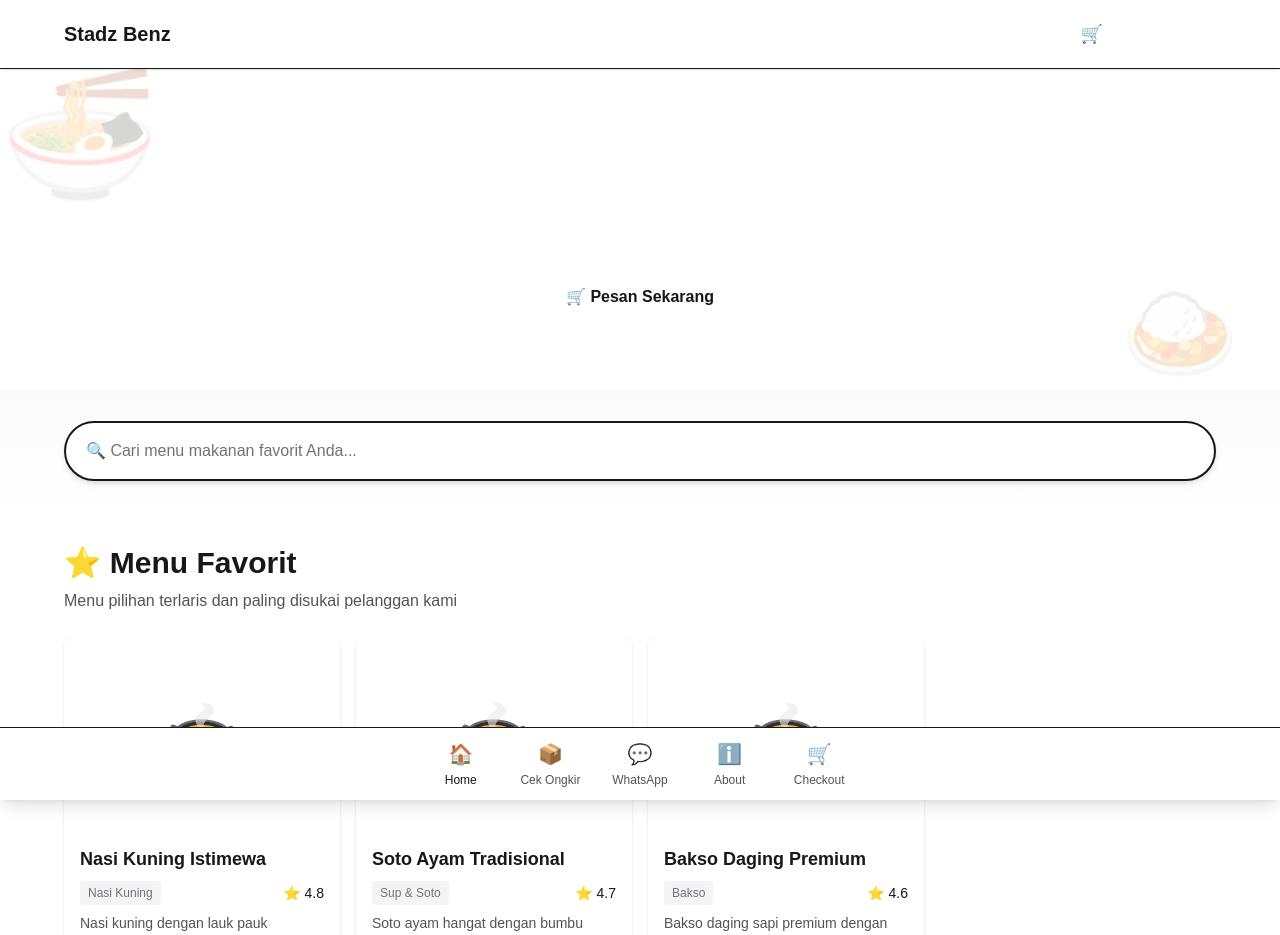
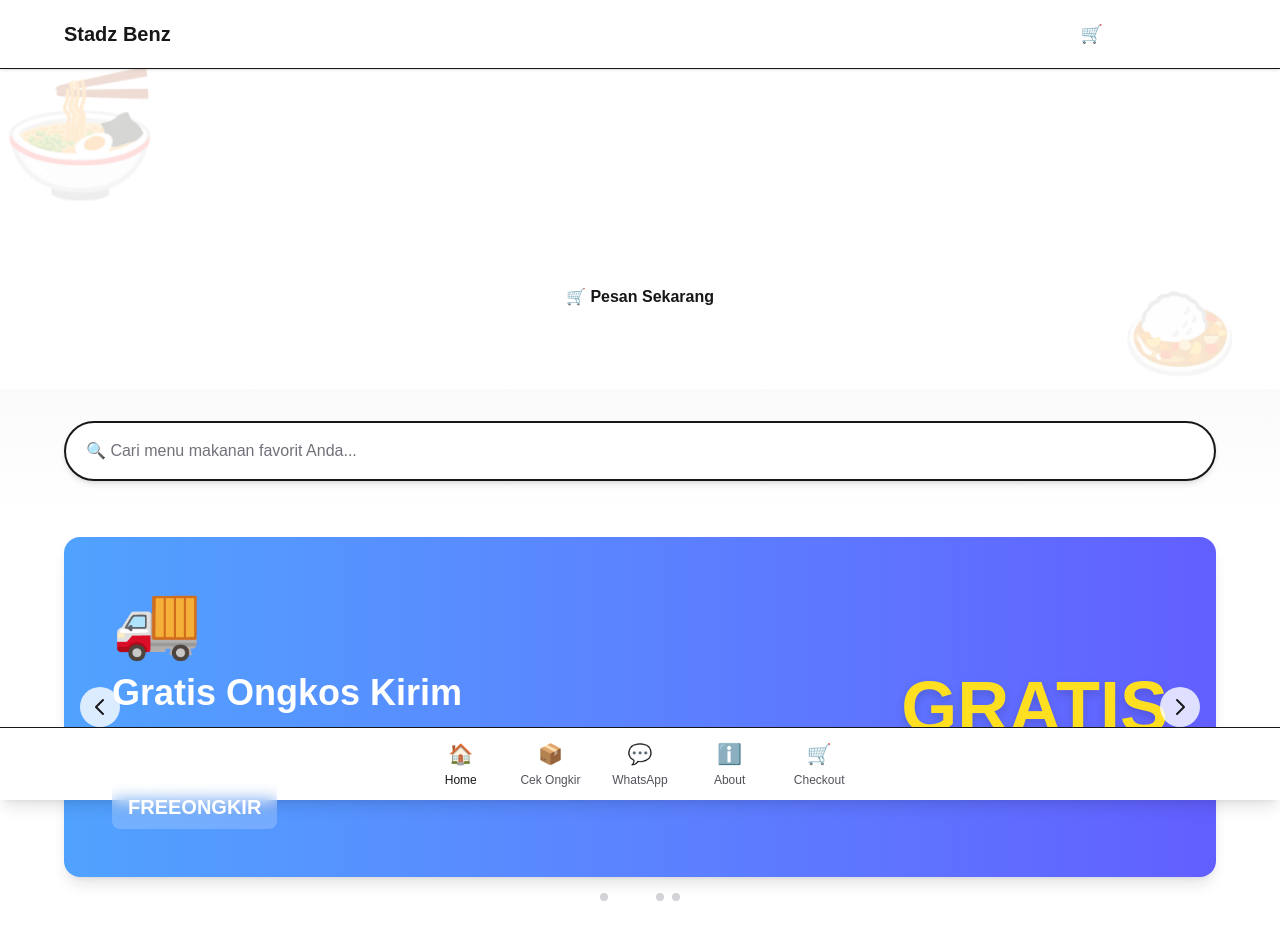
Before and after one commit to usepsofyaan/stadzbenz, a Next.js app: page / in a window 1280 px wide. Shown: the top 935 px of the page. Built offline with nearby package versions, Linux system fonts and the light colour scheme.

Commit message:
feat: add banner on homepage

```diff
--- a/app/page.tsx
+++ b/app/page.tsx
@@ -7,6 +7,7 @@ import Categories from "@/components/Categories";
 import SearchBar from "@/components/SearchBar";
 import MenuList from "@/components/MenuList";
 import CartIndicator from "@/components/CartIndicator";
+import PromoCarousel from "@/components/PromoCarousel";
 
 export default function Home() {
   const [searchQuery, setSearchQuery] = useState("");
@@ -28,6 +29,9 @@ export default function Home() {
       {/* Search Bar - Optimal Position */}
       <SearchBar onSearch={setSearchQuery} />
 
+      {/* Promo Carousel - Between Search & Featured Menu */}
+      <PromoCarousel />
+
       {/* Featured Menu */}
       <FeaturedMenu />
 
--- /dev/null
+++ b/components/PromoCarousel.tsx
@@ -0,0 +1,81 @@
+"use client";
+
+import { useState, useEffect } from "react";
+import { promos } from "@/data/promos";
+
+export default function PromoCarousel() {
+  const [currentSlide, setCurrentSlide] = useState(0);
+
+  // Auto-slide every 5 seconds
+  useEffect(() => {
+    const interval = setInterval(() => {
+      setCurrentSlide((prev) => (prev + 1) % promos.length);
+    }, 5000);
+    return () => clearInterval(interval);
+  }, []);
+
+  const goToPrevious = () => {
+    setCurrentSlide((prev) => (prev - 1 + promos.length) % promos.length);
+  };
+
+  const goToNext = () => {
+    setCurrentSlide((prev) => (prev + 1) % promos.length);
+  };
+
+  const goToSlide = (index: number) => {
+    setCurrentSlide(index);
+  };
+
+  const currentPromo = promos[currentSlide];
+
+  return (
+    <section className="px-4 py-6">
+      <div className="max-w-6xl mx-auto">
+        {/* Main Banner */}
+        <div className="relative rounded-2xl overflow-hidden shadow-lg">
+          <div className={`bg-gradient-to-r ${currentPromo.bgColor} text-white p-8 sm:p-12 min-h-64 flex items-center justify-between`}>
+            {/* Left Side - Icon & Text */}
+            <div className="flex-1 z-10">
+              <div className="text-6xl sm:text-7xl mb-4">{currentPromo.icon}</div>
+              <h2 className="text-3xl sm:text-4xl font-bold mb-2">{currentPromo.title}</h2>
+              <p className="text-white/90 text-lg mb-4">{currentPromo.description}</p>
+              {currentPromo.code && (
+                <div className="bg-white/20 backdrop-blur-sm rounded-lg px-4 py-2 inline-block">
+                  <p className="text-sm text-white/80">Kode Promo:</p>
+                  <p className="text-xl font-bold">{currentPromo.code}</p>
+                </div>
+              )}
+            </div>
+
+            {/* Right Side - Discount Badge */}
+            <div className="hidden sm:flex items-center justify-center">
+              <div className="text-center">
+                <div className="text-7xl font-bold text-yellow-300 drop-shadow-lg">{currentPromo.discount}</div>
+              </div>
+            </div>
+          </div>
+
+          {/* Navigation Arrows */}
+          <button onClick={goToPrevious} className="absolute left-4 top-1/2 transform -translate-y-1/2 z-20 bg-white/80 hover:bg-white dark:bg-zinc-900/80 dark:hover:bg-zinc-900 rounded-full p-2 transition-colors">
+            <svg className="w-6 h-6 text-zinc-900 dark:text-white" fill="none" stroke="currentColor" viewBox="0 0 24 24">
+              <path strokeLinecap="round" strokeLinejoin="round" strokeWidth={2} d="M15 19l-7-7 7-7" />
+            </svg>
+          </button>
+
+          <button onClick={goToNext} className="absolute right-4 top-1/2 transform -translate-y-1/2 z-20 bg-white/80 hover:bg-white dark:bg-zinc-900/80 dark:hover:bg-zinc-900 rounded-full p-2 transition-colors">
+            <svg className="w-6 h-6 text-zinc-900 dark:text-white" fill="none" stroke="currentColor" viewBox="0 0 24 24">
+              <path strokeLinecap="round" strokeLinejoin="round" strokeWidth={2} d="M9 5l7 7-7 7" />
+            </svg>
+          </button>
+        </div>
+
+        {/* Slide Indicators */}
+        <div className="flex items-center justify-center gap-2 mt-4">
+          {promos.map((_, index) => (
+            <button key={index} onClick={() => goToSlide(index)} className={`w-2 h-2 rounded-full transition-all ${currentSlide === index ? "bg-accent-600 w-8" : "bg-zinc-300 dark:bg-zinc-600 hover:bg-zinc-400 dark:hover:bg-zinc-500"}`} />
+          ))}
+        </div>
+      </div>
+    </section>
+  );
+}
--- /dev/null
+++ b/data/promos.ts
@@ -0,0 +1,48 @@
+export interface Promo {
+  id: number;
+  title: string;
+  description: string;
+  discount: string;
+  code?: string;
+  bgColor: string;
+  icon: string;
+}
+
+export const promos: Promo[] = [
+  {
+    id: 1,
+    title: "Diskon Spesial 50%",
+    description: "Untuk pembelian paket combo minimal Rp100.000",
+    discount: "50%",
+    code: "COMBO50",
+    bgColor: "from-orange-400 to-red-500",
+    icon: "🎉",
+  },
+  {
+    id: 2,
+    title: "Gratis Ongkos Kirim",
+    description: "Untuk pembelian minimal Rp75.000, tanpa syarat & ketentuan",
+    discount: "GRATIS",
+    code: "FREEONGKIR",
+    bgColor: "from-blue-400 to-indigo-500",
+    icon: "🚚",
+  },
+  {
+    id: 3,
+    title: "Beli 2 Gratis 1",
+    description: "Promo spesial untuk menu pilihan setiap hari Jumat & Sabtu",
+    discount: "BELI 2",
+    code: "BELI2GRATIS1",
+    bgColor: "from-green-400 to-emerald-500",
+    icon: "🎁",
+  },
+  {
+    id: 4,
+    title: "Member Spesial Cashback",
+    description: "Dapatkan cashback hingga 20% untuk member setia kami",
+    discount: "20%",
+    code: "MEMBER20",
+    bgColor: "from-purple-400 to-pink-500",
+    icon: "💳",
+  },
+];
```
